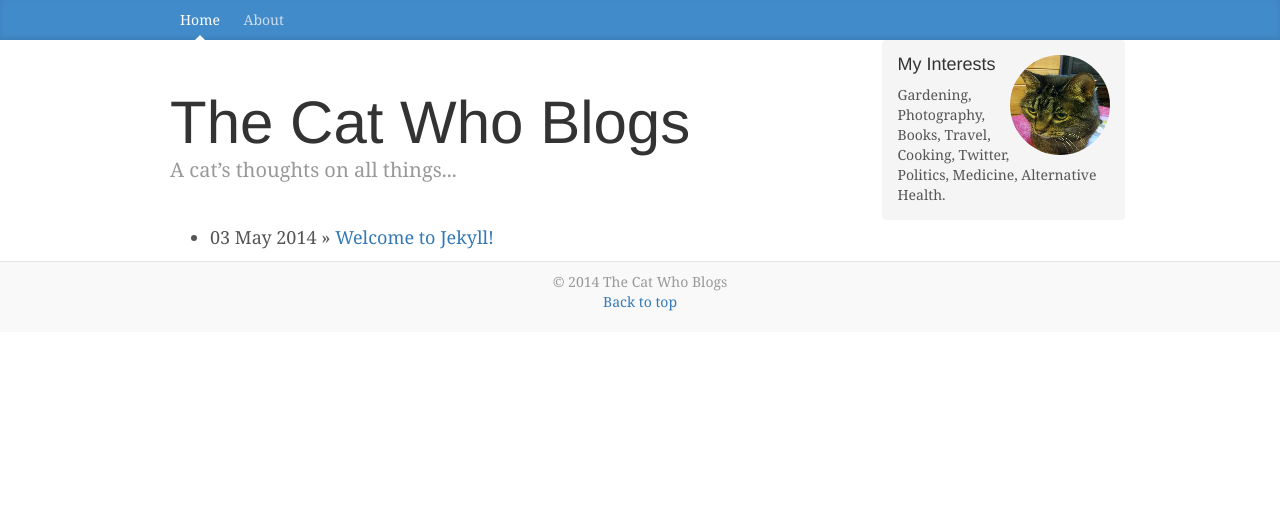
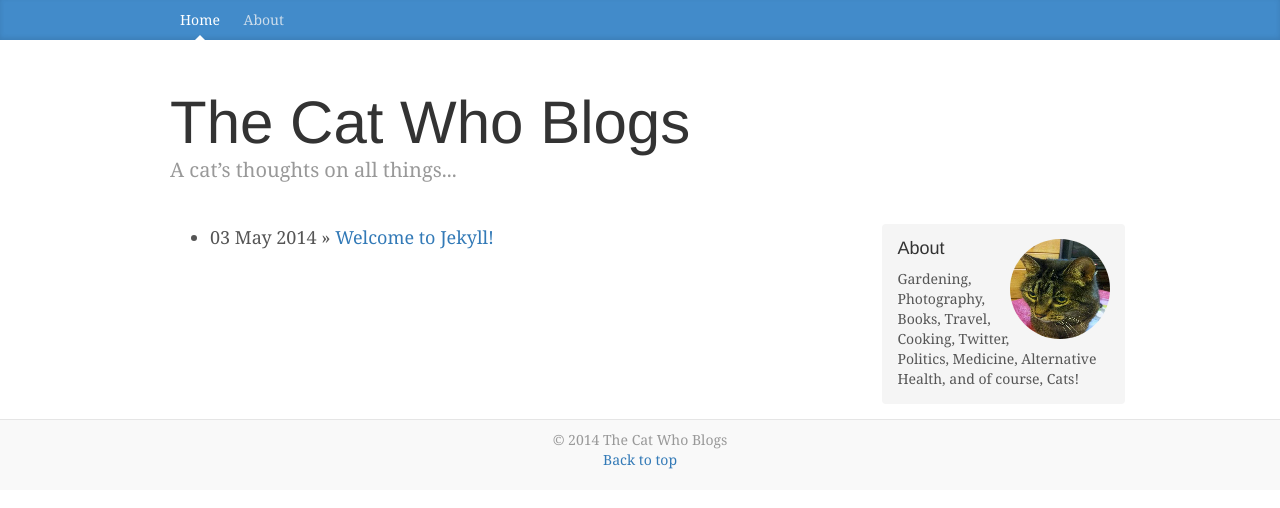
Before and after one commit to meowmixer/meowmixer.github.io, a Jekyll site: the page built from index.html, in a window 1280 px wide. Shown: the top 508 px of the page. Built offline with Jekyll 4.4.1, drawn with Linux system fonts in a browser that asks for light colours; nearby versions of some CDN libraries; Markdown is read by kramdown in place of the engine named in the settings.

Commit message:
rework header and about section

```diff
--- a/_layouts/default.html
+++ b/_layouts/default.html
@@ -3,7 +3,7 @@
     <head>
         <meta charset="utf-8">
         <meta http-equiv="X-UA-Compatible" content="IE=edge,chrome=1">
-        <title>{{ page.title }}</title>
+        <title>{{site.name}} - {{ page.title }}</title>
         <meta name="viewport" content="width=device-width, initial-scale=1.0">
 
         <!-- Bootstrap -->
@@ -36,6 +36,12 @@
     </div>
 
     <div class="container">
+
+      <div class="blog-header">
+        <h1 class="blog-title">{{ site.name }}</h1>
+        <p class="lead blog-description">A cat&#8217;s thoughts on all things...</p>
+      </div>
+
       <div class="row">
 
         <div class="col-sm-8 blog-main">
@@ -45,8 +51,8 @@
         <div class="col-sm-3 col-sm-offset-1 blog-sidebar">
           <div class="sidebar-module sidebar-module-inset">
             <div class="circular"></div>
-            <h4>My Interests</h4>
-            <p>Gardening, Photography, Books, Travel, Cooking, Twitter, Politics, Medicine, Alternative Health.</p>
+            <h4>About</h4>
+            <p>Gardening, Photography, Books, Travel, Cooking, Twitter, Politics, Medicine, Alternative Health, and of course, Cats!</p>
           </div>
         </div><!-- /.blog-sidebar -->
 
--- a/index.html
+++ b/index.html
@@ -5,10 +5,10 @@ title: The Cat Who Blogs
 
 <div id="home">
 
-  <div class="blog-header">
-    <h1 class="blog-title">{{ page.title }}</h1>
+  <!-- <div class="blog-header">
+    <h1 class="blog-title">{{ site.name }}</h1>
     <p class="lead blog-description">A cat&#8217;s thoughts on all things...</p>
-  </div>
+  </div> -->
 
   <ul class="posts">
     {% for post in site.posts %}
```
